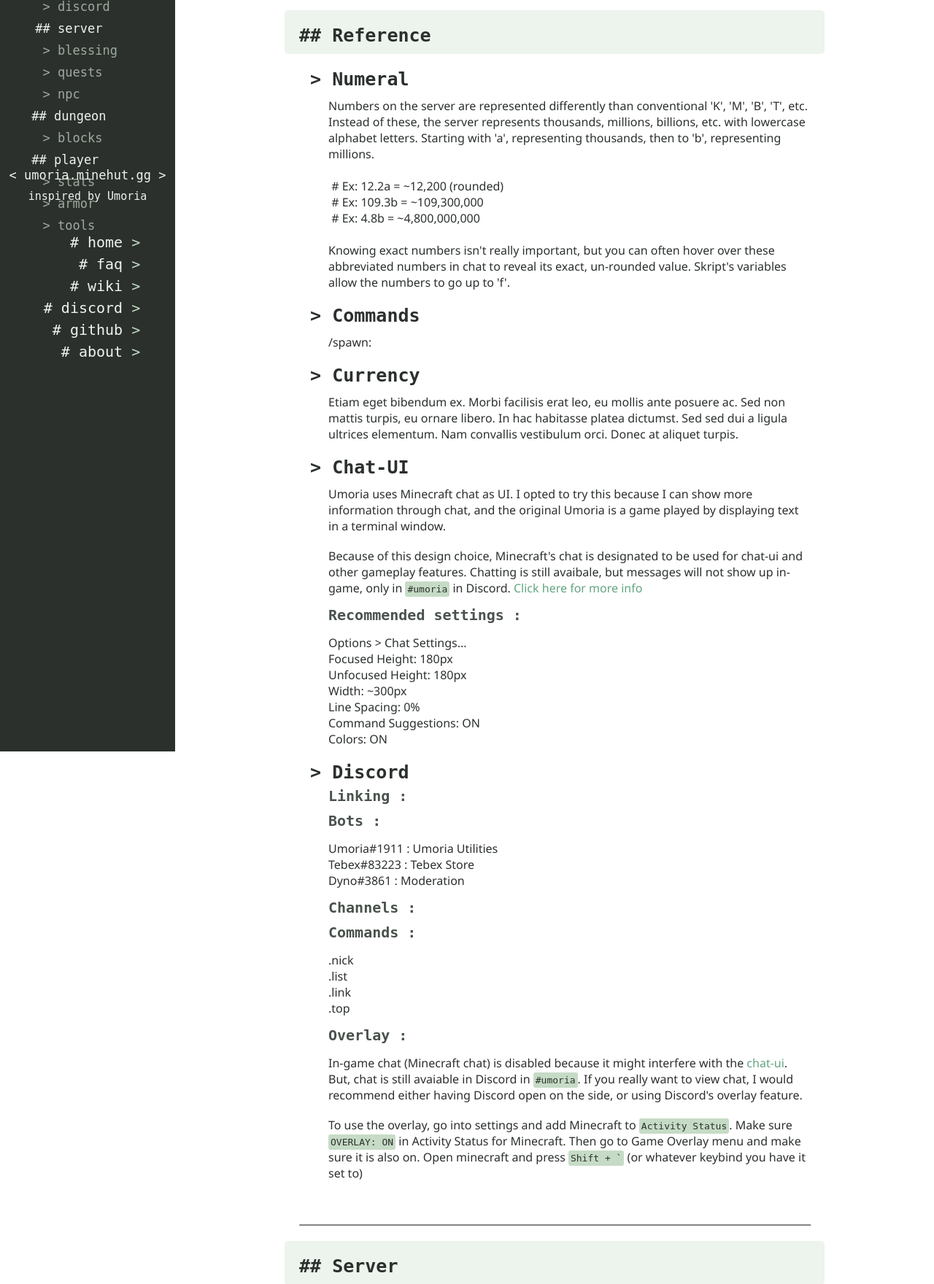
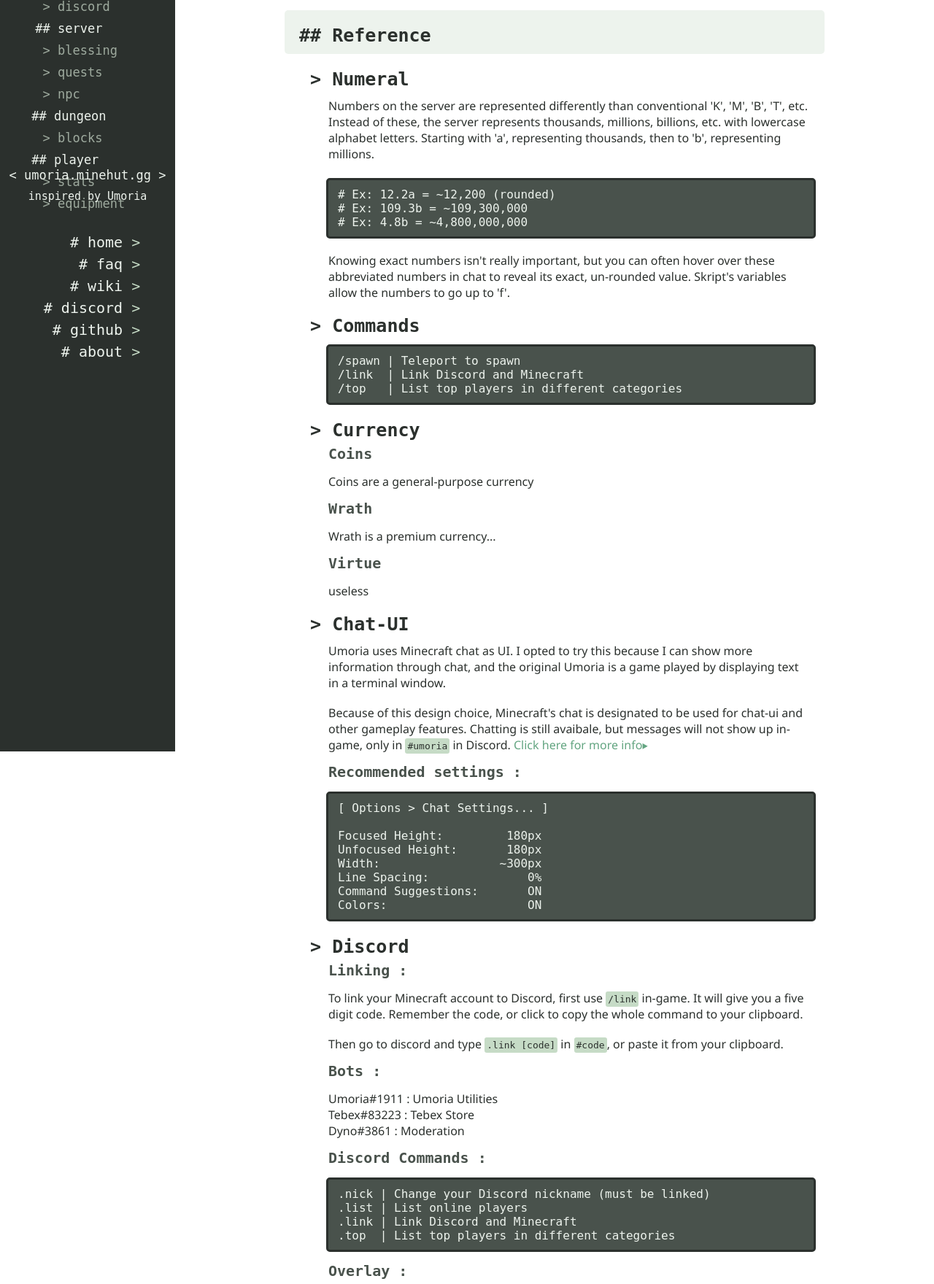
Before and after one commit to Javascript-void0/Minehut, a Flask app: page /wiki/ in a window 1280 px wide. Shown: the part 270-2030 px from the top of the page at 73% size. Run offline with Flask 2, Linux system fonts and the light colour scheme.

Commit message:
fill in a lot wiki + codeblockish thing

```diff
--- a/web/static/style.css
+++ b/web/static/style.css
@@ -93,3 +93,21 @@
 	padding-right: 20px;
 	margin-left: -20px;
 }
+
+.block {
+	background-color: var(--color-dark-lighter);
+	width: 95%;
+	margin-left: 37px;
+	border-radius: 5px;
+	padding-top: 10px;
+	padding-bottom: 10px;
+	color: var(--color-light);
+	border-color: var(--color-dark);
+	border-style: solid;
+	border-width: 3px;
+}
+
+.block p {
+	font-family: 'Roboto Mono', monospace;
+	margin-left: 13px;
+}
--- a/web/templates/base.html
+++ b/web/templates/base.html
@@ -51,8 +51,7 @@
 
 					<h1><a href='#player'>## player&nbsp&nbsp&nbsp&nbsp&nbsp&nbsp</a></h1>
 					<h1 class='sub'><a href='#stats'>&nbsp> stats&nbsp&nbsp&nbsp&nbsp&nbsp&nbsp</a></h1>
-					<h1 class='sub'><a href='#armor'>&nbsp> armor&nbsp&nbsp&nbsp&nbsp&nbsp&nbsp</a></h1>
-					<h1 class='sub'><a href='#tools'>&nbsp> tools&nbsp&nbsp&nbsp&nbsp&nbsp&nbsp</a></h1>
+					<h1 class='sub'><a href='#equipment'>&nbsp> equipment&nbsp&nbsp</a></h1>
 
 				</div>
 			{% endif %}
--- a/web/templates/wiki.html
+++ b/web/templates/wiki.html
@@ -22,48 +22,66 @@
 <p>
 Numbers on the server are represented differently than conventional 'K', 'M', 'B', 'T', etc. Instead of these, the server represents thousands, millions, billions, etc. with lowercase alphabet letters. Starting with 'a', representing thousands, then to 'b', representing millions.
 <br>
-<br>&nbsp# Ex: 12.2a = ~12,200 (rounded)
-<br>&nbsp# Ex: 109.3b = ~109,300,000
-<br>&nbsp# Ex: 4.8b = ~4,800,000,000
 <br>
-<br>Knowing exact numbers isn't really important, but you can often hover over these abbreviated numbers in chat to reveal its exact, un-rounded value. Skript's variables allow the numbers to go up to 'f'.
+<div class='block'>
+	<p># Ex: 12.2a = ~12,200 (rounded)</p>
+	<p># Ex: 109.3b = ~109,300,000</p>
+	<p># Ex: 4.8b = ~4,800,000,000</p>
+</div>
+<br><p>Knowing exact numbers isn't really important, but you can often hover over these abbreviated numbers in chat to reveal its exact, un-rounded value. Skript's variables allow the numbers to go up to 'f'.
 </p>
 
 <h1 id='commands'> &nbsp> Commands</h1>
-<p>
-/spawn:
-</p>
+<div class='block'>
+	<p>/spawn | Teleport to spawn</p>
+	<p>/link &nbsp| Link Discord and Minecraft</p>
+	<p>/top &nbsp&nbsp| List top players in different categories</p>
+</div>
 
 <h1 id='currency'> &nbsp> Currency</h1>
-<p>
-Etiam eget bibendum ex. Morbi facilisis erat leo, eu mollis ante posuere ac. Sed non mattis turpis, eu ornare libero. In hac habitasse platea dictumst. Sed sed dui a ligula ultrices elementum. Nam convallis vestibulum orci. Donec at aliquet turpis.
-</p>
+<h2>Coins</h2>
+<br><p>Coins are a general-purpose currency</p>
+<br>
+<h2>Wrath</h2>
+<br><p>Wrath is a premium currency...</p>
+<br>
+<h2>Virtue</h2>
+<br><p>useless</p>
+
 
 <h1 id='chat-ui'> &nbsp> Chat-UI</h1>
 <p>Umoria uses Minecraft chat as UI. I opted to try this because I can show more information through chat, and the original Umoria is a game played by displaying text in a terminal window. </p>
-<br><p>Because of this design choice, Minecraft's chat is designated to be used for chat-ui and other gameplay features. Chatting is still avaibale, but messages will not show up in-game, only in <code>#umoria</code> in Discord. <a href='#overlay'>Click here for more info</a></p>
+<br><p>Because of this design choice, Minecraft's chat is designated to be used for chat-ui and other gameplay features. Chatting is still avaibale, but messages will not show up in-game, only in <code>#umoria</code> in Discord. <a href='#overlay'>Click here for more info▸</a></p>
 <br><h2>Recommended settings : </h2>
-<br><p>Options > Chat Settings... </p>
-<p>Focused Height: 180px</p>
-<p>Unfocused Height: 180px</p>
-<p>Width: ~300px</p>
-<p>Line Spacing: 0%</p>
-<p>Command Suggestions: ON</p>
-<p>Colors: ON</p>
+<br>
+<div class='block'>
+	<p>[ Options > Chat Settings... ]</p>
+	<p>&nbsp</p>
+	<p>Focused Height: &nbsp&nbsp&nbsp&nbsp&nbsp&nbsp&nbsp&nbsp180px</p>
+	<p>Unfocused Height: &nbsp&nbsp&nbsp&nbsp&nbsp&nbsp180px</p>
+	<p>Width: &nbsp&nbsp&nbsp&nbsp&nbsp&nbsp&nbsp&nbsp&nbsp&nbsp&nbsp&nbsp&nbsp&nbsp&nbsp&nbsp~300px</p>
+	<p>Line Spacing: &nbsp&nbsp&nbsp&nbsp&nbsp&nbsp&nbsp&nbsp&nbsp&nbsp&nbsp&nbsp&nbsp0%</p>
+	<p>Command Suggestions: &nbsp&nbsp&nbsp&nbsp&nbsp&nbspON</p>
+	<p>Colors: &nbsp&nbsp&nbsp&nbsp&nbsp&nbsp&nbsp&nbsp&nbsp&nbsp&nbsp&nbsp&nbsp&nbsp&nbsp&nbsp&nbsp&nbsp&nbspON</p>
+</div>
 
 <h1 id='discord'> &nbsp> Discord</h1>
 <p>
 <h2>Linking :</h2>
+<br><p>To link your Minecraft account to Discord, first use <code>/link</code> in-game. It will give you a five digit code. Remember the code, or click to copy the whole command to your clipboard.</p>
+<br><p>Then go to discord and type <code>.link [code]</code> in <code>#code</code>, or paste it from your clipboard. </p>
 <br><h2>Bots :</h2>
 <br><p>Umoria#1911 : Umoria Utilities</p>
 <p>Tebex#83223 : Tebex Store</p>
 <p>Dyno#3861 : Moderation</p>
-<br><h2>Channels :</h2>
-<br><h2>Commands :</h2>
-<br><p>.nick</p>
-<p>.list</p>
-<p>.link</p>
-<p>.top</p>
+<br><h2>Discord Commands :</h2>
+<br>
+<div class='block'>
+	<p>.nick | Change your Discord nickname (must be linked)</p>
+	<p>.list | List online players</p>
+	<p>.link | Link Discord and Minecraft</p>
+	<p>.top &nbsp| List top players in different categories</p>
+</div>
 <br><h2 id='overlay'>Overlay :</h2>
 <br><p>In-game chat (Minecraft chat) is disabled because it might interfere with the <a href='#chat-ui'>chat-ui</a>. But, chat is still avaiable in Discord in <code>#umoria</code>. If you really want to view chat, I would recommend either having Discord open on the side, or using Discord's overlay feature. </p>
 <br><p>To use the overlay, go into settings and add Minecraft to <code>Activity Status</code>. Make sure <code>OVERLAY: ON</code> in Activity Status for Minecraft. Then go to Game Overlay menu and make sure it is also on. Open minecraft and press <code>Shift + `</code> (or whatever keybind you have it set to)</p>
@@ -98,6 +116,7 @@
 <br><hr>
 <h1 id='dungeon' class='wiki-section'> ## Dungeon </h1>
 <br><p>Rooms throughout the dungeon are randomized. Location of chests and mob types are also randomized (except special rooms). </p>
+<br><p>Dungeons are split into floors and rooms. Each floor can have anywhere from 10 to 20 rooms. You ascend a floor after going through every room on the floor. </p>
 
 <h1 id='blocks'> &nbsp> Blocks</h1>
 <p>
@@ -117,19 +136,59 @@
 <h1 id='stats'> &nbsp> Stats</h1>
 <p>
 	<h2>Health : </h2>
+	<br><p>Health is taken once defense is depleted. Health does not regenerate naturally. </p>
+	<p>Costs: 3 Upgrade Points</p>
 	<br><h2>Defense : </h2>
+	<br><p>Defense stat regenerates overtime, until it reaches its max. Defense is taken before health. </p>
+	<p>Costs: 50 Upgrade Points</p>
 	<br><h2>Damage : </h2>
+	<br><p>Damage stat is base damage</p>
+	<p>Costs: 1 Upgrade Points</p>
 	<br><h2>Level : </h2>
+	<br><p>Leveling up gives the player 1 Upgrade Point, used in <code>Upgrades</code> menu to increase health, defense, or damage. </p>
 </p>
 
-<h1 id='armor'> &nbsp> Armor</h1>
-<p>
-Etiam eget bibendum ex. Morbi facilisis erat leo, eu mollis ante posuere ac. Sed non mattis turpis, eu ornare libero. In hac habitasse platea dictumst. Sed sed dui a ligula ultrices elementum. Nam convallis vestibulum orci. Donec at aliquet turpis.
-</p>
-
-<h1 id='tools'> &nbsp> Tools</h1>
-<p>
-Lorem ipsum dolor sit amet, consectetur adipiscing elit. Quisque eu purus rhoncus ante maximus rhoncus sit amet eleifend nisi. Vivamus condimentum viverra erat id pulvinar. Suspendisse dictum egestas nunc, et hendrerit arcu facilisis ac. Cras venenatis pulvinar ornare. Etiam ultrices ipsum nec justo gravida, sit amet sagittis lorem varius. Vestibulum sit amet tortor in neque congue pharetra. Integer sit amet nulla venenatis, iaculis eros eu, sodales dolor. Cras lorem eros, semper sit amet ipsum non, malesuada feugiat quam. Vivamus consequat pretium justo auctor feugiat. Aenean elementum neque lorem, eget commodo neque molestie id. Sed eu gravida risus, sed venenatis tellus. Praesent id maximus neque. Etiam nisl ex, porta ac varius id, dapibus sit amet urna.
-</p>
+<h1 id='equipment'> &nbsp> Equipment</h1>
+<h2>Damage : </h2>
+<br>
+<p>Using tools not meant for melee results in less damage. </p>
+<p>Green damage indicators from attacking show damage done with damage stat. </p>
+<p>Gray damage indicators from attacking show damage done with sharpness or power. </p>
+<br>
+<div class='block'>
+	<p>Sword ---------------- + </p>
+	<p> | Melee: &nbsp&nbsp&nbsp&nbsp&nbsp&nbsp&nbsp&nbsp&nbsp100% |</p>
+	<p> | Sharpness: +5dmg/lvl |</p>
+	<p>&nbsp</p>
+	<p>Bow ------------------ + </p>
+	<p> | Melee: &nbsp&nbsp&nbsp&nbsp&nbsp&nbsp&nbsp&nbsp&nbsp&nbsp10% |</p>
+	<p> | Range: &nbsp&nbsp&nbsp&nbsp&nbsp&nbsp&nbsp&nbsp&nbsp100% |</p>
+	<p> | Power: &nbsp&nbsp&nbsp&nbsp+5dmg/lvl |</p>
+	<p>&nbsp</p>
+	<p>Pickaxe -------------- + </p>
+	<p> | Melee: &nbsp&nbsp&nbsp&nbsp&nbsp&nbsp&nbsp&nbsp&nbsp&nbsp10% |</p>
+	<p>&nbsp</p>
+	<p>Scythe --------------- + </p>
+	<p> | Melee: &nbsp&nbsp&nbsp&nbsp&nbsp&nbsp&nbsp&nbsp&nbsp&nbsp&nbsp5% |</p>
+	<p>&nbsp</p>
+	<p>Item / Fist ---------- + </p>
+	<p> | Melee: &nbsp&nbsp&nbsp&nbsp&nbsp&nbsp&nbsp&nbsp&nbsp&nbsp&nbsp1% |</p>
+</div>
+<br>
+<h2>Defense : </h2>
+<br>
+<p>All four armor pieces share the same enchantments, so they are all calculated once, not x4. </p>
+<br><p>For each level of <code>Unbreaking</code>, the damage the player takes is reduced by the level of <code>Unbreaking</code>. </p>
+<br><p>For the shield, each level of <code>Protection</code> allows the cooldown of the shield to shortened with this simple formula: <code>cooldown = 1 - (level of protection / 10)</code>.</p>
+<br>
+<div class='block'>
+	<p># Ex. Protection I &nbsp&nbsp&nbsp&nbsp0.9s</p>
+	<p># Ex. Protection II &nbsp&nbsp&nbsp0.8s</p>
+	<p># Ex. Protection III &nbsp&nbsp0.7s</p>
+	<p># Ex. Protection IV &nbsp&nbsp&nbsp0.6s</p>
+	<p># Ex. Protection V &nbsp&nbsp&nbsp&nbsp0.5s</p>
+	<p># Ex. Protection VI &nbsp&nbsp&nbsp0.4s</p>
+	<p># Ex. Protection VII &nbsp&nbsp0.3s</p>
+</div>
 
 {% endblock %}
```
